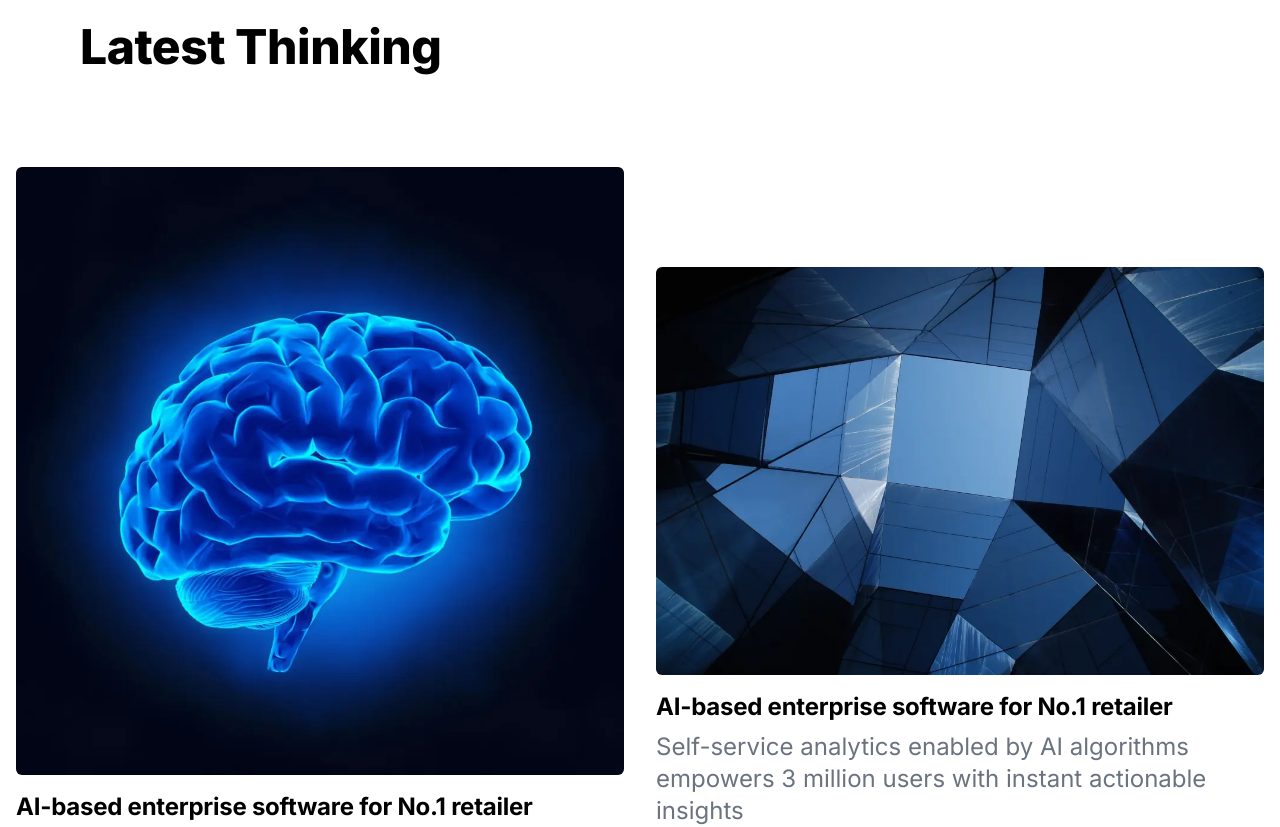
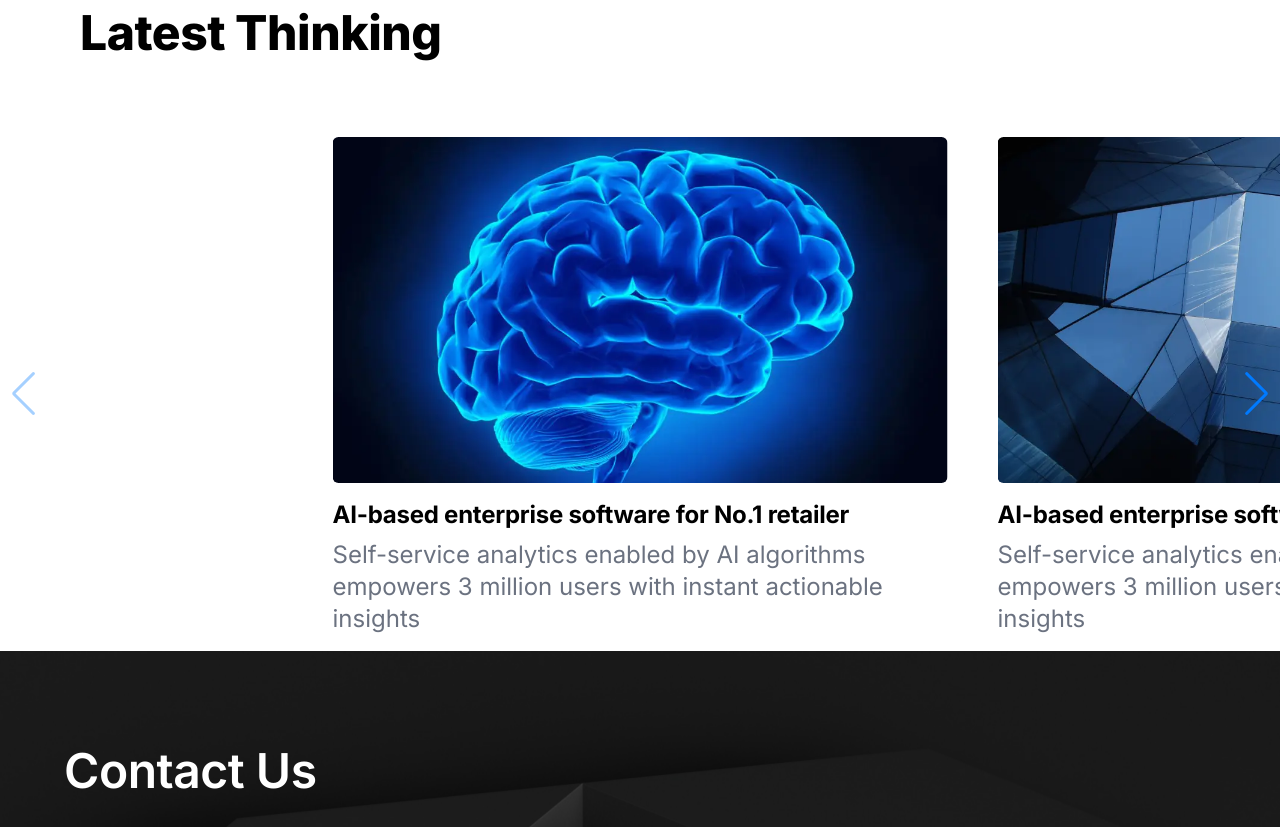
Before and after one commit to special-char/spechialchar-web, a Next.js app: page / in a window 1280 px wide. Shown: the part 3260-4087 px from the top of the page. Built offline with nearby package versions, Linux system fonts and the light colour scheme; a web font is replaced by a local one.

Commit message:
HomePage Swiper done

```diff
--- a/src/components/Cardcomp/index.tsx
+++ b/src/components/Cardcomp/index.tsx
@@ -32,100 +32,40 @@ const Cardcomp = () => {
       }}
       centeredSlides={true}
       spaceBetween={50}
-      pagination={{
-        type: "fraction",
-      }}
+
       navigation={true}
       modules={[Pagination, Navigation]}
       className="mySwiper"
     >
-      {/* <div className="w-full bg-black">
-        <div className=' flex flex-1 grid-cols-1 md:grid-cols-2 2xl:m-0'>
-      {Card.card.map((item) => (
-        <>
-        <SwiperSlide>
-        <main className=" flex flex-wrap gap-3 items-center overflow-x-auto ">
-        <div key={item.id} className="w-full ">
-          <div className="">
-            <div className="">
-            <Image
-              src={item.url}
-              className="object-cover aspect-video  hover:duration-300 hover:scale-105 hover:rounded-md"
-              alt="image"
-             height={300}
-              width={800}
-            />
-            </div>
-            <div className="flex text-wrap">
-            <h1 className="text-2xl hover:text-blue-400 sm:text-2xl font-bold mb-2 mt-4">
-              {item.title}
-            </h1>
-            </div>
-            <div className="text-gray-500 mb-4 text-2xl">{item.description}</div>
-          </div>
-        </div>
-    </main>
-        </SwiperSlide>
 
-        </>
-        ))}
-        </div></div> */}
 
       <main className=" flex flex-col items-center overflow-x-auto ">
         {Card.card.map((item) => (
-          <div key={item.id} className="w-full md:w-1/2  ">
+          <div key={item.id} className="w-full  ">
             <SwiperSlide>
-              <div className="p-4">
+              <div className=" border-2 z-10 overflow-hidden border-none">
                 <Image
                   src={item.url}
-                  className=" w-full hover:duration-300 hover:scale-105 aspect-video object-cover rounded-md"
+                  className="w-full aspect-video object-cover rounded-md hover:transform hover:duration-100 hover:scale-110 "
                   alt="image"
                   height={450}
                   width={600}
+
                 />
+                </div>
                 <h1 className="text-4xl hover:text-blue sm:text-2xl font-bold mb-2 mt-4">
                   {item.title}
                 </h1>
                 <div className="text-gray mb-4 text-2xl">
                   {item.description}
                 </div>
-              </div>
+
             </SwiperSlide>
           </div>
         ))}
       </main>
 
-      {/* <section className="m-4 md:grid-cols-2 ">
-        <div className="pb-12">
-          <h4 className="font-semibold">Latest Project</h4>
-        </div>
-        <div className="sm:grid sm:w-1/2 lg:w-2/5">
-          <div className="lg:p-4">
-            <Image
-              src={project}
-              className="w-full hover:duration-300 hover:scale-105 aspect-square object-cover hover:rounded-md sm:aspect-video sm:object-cover"
-              alt="image"
-              height={450}
-              width={600}
-            />
-          </div>
-          <div className="pt-4">
-            <h6>AI-based enterprise software for No.1 retailer</h6>
-          </div>
-          <div>
-            <span className="text-gray-400 font-light text-sm">
-              Self-service analytics enabled by AI algorithms empowers 3 million
-              users with instant actionable insights.
-            </span>
-          </div>
-        </div>
-        <div className="pt-8  grid gap-6 md:grid-cols-2 md:my-12">
-          <a>View all cases </a>
-          <button className="w-full justify-center bg-indigo-600 px-4 py-1.5 text-sm font-semibold leading-6 text-white shadow-sm hover:bg-indigo-500 focus-visible:outline focus-visible:outline-2 focus-visible:outline-offset-2 focus-visible:outline-indigo-600">
-            Start your innovation journey
-          </button>
-        </div>
-      </section> */}
+
     </Swiper>
   );
 };
--- a/src/components/ThinkCard/index.tsx
+++ b/src/components/ThinkCard/index.tsx
@@ -1,30 +1,68 @@
-import React from "react";
+"use client";
+
 import Image from "next/image";
 import { Card1 } from "@/lib/constData";
 import { Card1Type } from "@/utils/types";
 
+import "swiper/css";
+import "swiper/css/navigation";
+import "swiper/css/pagination";
+import { Autoplay, Pagination, Navigation } from "swiper/modules";
+
+import React, { useRef, useState } from "react";
+import { Swiper, SwiperSlide } from "swiper/react";
 
 const ThinkCard = ({ data }: { data: Card1Type[] }) => {
+  const [swiperRef, setSwiperRef] = useState(null);
+
   return (
-    <main className=" flex flex-wrap items-center overflow-x-auto ">
+    <><Swiper
+      onSwiper={setSwiperRef}
+      breakpoints={{
+        640: {
+          slidesPerView: 1,
+        },
+        768: {
+          slidesPerView: 2,
+        },
+        1024: {
+          slidesPerView: 2,
+        },
+        1280: {
+          slidesPerView: 2,
+        },
+      }}
+      centeredSlides={true}
+      spaceBetween={50}
+
+      navigation={true}
+      modules={[Pagination, Navigation]}
+      className="mySwiper"
+    >
+      <main className=" flex flex-col items-center overflow-x-auto ">
         {Card1.cards.map((item) => (
-        <div key={item.id} className=" md:w-1/2  ">
-          <div className="p-4">
+          <div key={item.id} className="w-full  ">
+            <SwiperSlide>
+              <div className=" border-2 z-10 overflow-hidden border-none">
                 <Image
                   src={item.url}
-              className=" w-full hover:duration-300 hover:scale-105   rounded-md"
+                  className="w-full aspect-video object-cover rounded-md hover:transform hover:duration-100 hover:scale-110 "
                   alt="image"
-              height={item.height}
-              width={item.width}
-            />
-            <h1 className="text-4xl hover:text-blue sm:text-2xl font-bold mt-4 mb-2">
+                  height={450}
+                  width={600} />
+              </div>
+              <h1 className="text-4xl hover:text-blue sm:text-2xl font-bold mb-2 mt-4">
                 {item.title}
               </h1>
-            <div className="text-gray mb-4 text-2xl">{item.description}</div>
+              <div className="text-gray mb-4 text-2xl">
+                {item.description}
               </div>
+
+            </SwiperSlide>
           </div>
         ))}
       </main>
+      </Swiper></>
   );
 };
 export default ThinkCard;
```
Lines whose indentation alone changed are shown as unchanged.
